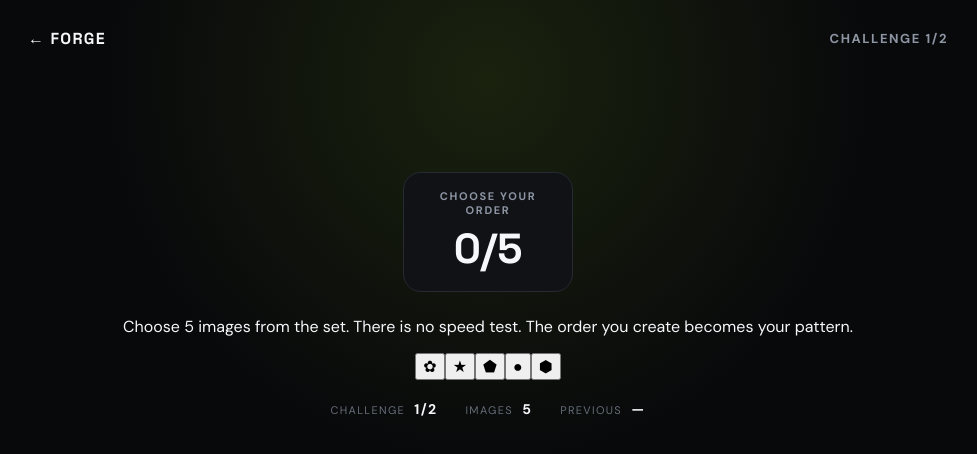
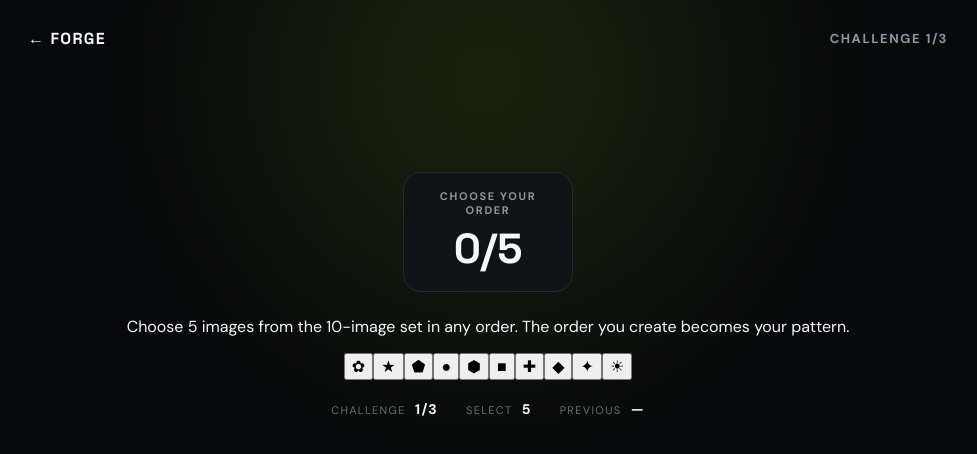
Before and after one commit to Nar-Lod/FORGE, a Next.js app: page /challenges/consistency in a window 1280 px wide. Both pictures are taken after a click on the button "Start Consistency". Shown: the top 454 px of the page, without its empty margins (152-1129 px from the left). Built offline with nearby package versions, Linux system fonts and the light colour scheme.

Commit message:
Add shuffled-position Consistency challenge

```diff
--- a/app/challenges/consistency/page.tsx
+++ b/app/challenges/consistency/page.tsx
@@ -4,11 +4,14 @@ import { useMemo, useState } from "react";
 import Link from "next/link";
 
 const ITEMS = ["●", "■", "▲", "◆", "★", "✚", "✦", "⬟", "⬢", "✿", "☀", "❖"];
-const SETS = [5, 7];
+const SETS = [5, 7, 7];
 
-function makeSet(count: number) {
-  const shuffled = [...ITEMS].sort(() => Math.random() - 0.5);
-  return shuffled.slice(0, count);
+function makeSet(count = 10) {
+  return [...ITEMS].sort(() => Math.random() - 0.5).slice(0, count);
+}
+
+function shuffle<T>(items: T[]) {
+  return [...items].sort(() => Math.random() - 0.5);
 }
 
 export default function ConsistencyChallenge() {
@@ -23,11 +26,11 @@ export default function ConsistencyChallenge() {
 
   const count = SETS[challenge];
   const selected = phase === "first" ? firstPick : secondPick;
+  const shuffledPositions = challenge === 2 && phase === "second";
 
   const beginChallenge = (index: number) => {
-    const set = makeSet(SETS[index]);
     setChallenge(index);
-    setImages(set);
+    setImages(makeSet());
     setFirstPick([]);
     setSecondPick([]);
     setPhase("first");
@@ -41,23 +44,30 @@ export default function ConsistencyChallenge() {
   };
 
   const choose = (image: string) => {
-    if (selected.includes(image)) return;
-    if (selected.length >= count) return;
-    if (phase === "first") setFirstPick([...firstPick, image]);
-    else setSecondPick([...secondPick, image]);
+    if (selected.includes(image) || selected.length >= count) return;
+    if (phase === "first") setFirstPick((current) => [...current, image]);
+    else setSecondPick((current) => [...current, image]);
   };
 
   const redo = () => {
+    if (challenge === 2) setImages(shuffle(firstPick));
     setSecondPick([]);
     setPhase("second");
   };
 
   const submit = () => {
-    const score = firstPick.length === 0 ? 0 : Math.round(
-      (secondPick.filter((x, i) => x === firstPick[i]).length / firstPick.length) * 100,
-    );
+    const score =
+      firstPick.length === 0
+        ? 0
+        : Math.round(
+            (secondPick.filter((item, index) => item === firstPick[index]).length /
+              firstPick.length) *
+              100,
+          );
+
     const nextScores = [...scores, score];
     setScores(nextScores);
+
     if (challenge === SETS.length - 1) setFinished(true);
     else beginChallenge(challenge + 1);
   };
@@ -71,7 +81,9 @@ export default function ConsistencyChallenge() {
     <main className="game-shell">
       <div className="game-topbar">
         <Link href="/" className="game-back">← FORGE</Link>
-        <div className="game-progress">{started && !finished ? `CHALLENGE ${challenge + 1}/2` : "CONSISTENCY"}</div>
+        <div className="game-progress">
+          {started && !finished ? "CHALLENGE " + (challenge + 1) + "/3" : "CONSISTENCY"}
+        </div>
       </div>
 
       {!started && (
@@ -79,11 +91,14 @@ export default function ConsistencyChallenge() {
           <div className="eyebrow">CONSISTENCY · REPEATABILITY</div>
           <h1>Can you repeat what you just did?</h1>
           <p>
-            First choose the images in an order that feels natural. Then repeat the same selection
-            in exactly the same order. Your consistency is based on how closely the second attempt
-            matches the first—not how quickly you tap.
+            First choose your own order. Then reproduce that exact order. In the final challenge,
+            the positions change, so you must remember the images themselves—not where you first saw them.
           </p>
-          <div className="rule-pills"><span>5 images</span><span>Then 7</span><span>Order matters</span></div>
+          <div className="rule-pills">
+            <span>5 from 10</span>
+            <span>7 from 10</span>
+            <span>7 with shuffled positions</span>
+          </div>
           <button className="btn btn-primary" onClick={start}>Start Consistency</button>
         </section>
       )}
@@ -91,22 +106,32 @@ export default function ConsistencyChallenge() {
       {started && !finished && (
         <section className="game-stage">
           <div className="target-card">
-            <span>{phase === "first" ? "CHOOSE YOUR ORDER" : "REPEAT YOUR ORDER"}</span>
+            <span>
+              {phase === "first"
+                ? "CHOOSE YOUR ORDER"
+                : shuffledPositions
+                  ? "REBUILD YOUR ORDER"
+                  : "REPEAT YOUR ORDER"}
+            </span>
             <strong>{selected.length}/{count}</strong>
           </div>
 
           <p className="game-hint">
             {phase === "first"
-              ? `Choose ${count} images from the set. There is no speed test. The order you create becomes your pattern.`
-              : `Now repeat the exact same ${count} images in the same order. Do not rely on speed.`}
+              ? "Choose " + count + " images from the 10-image set in any order. The order you create becomes your pattern."
+              : shuffledPositions
+                ? "The same " + count + " images are here, but their positions have changed. Select them in the exact order you chose before."
+                : "Now repeat the exact same " + count + " images in the same order. There is no speed test."}
           </p>
 
           <div className="consistency-image-grid">
             {images.map((image) => (
               <button
                 key={image}
-                className={`consistency-image ${selected.includes(image) ? "selected" : ""}`}
+                type="button"
+                className={"consistency-image " + (selected.includes(image) ? "selected" : "")}
                 onClick={() => choose(image)}
+                aria-label={"Choose " + image}
               >
                 <span>{image}</span>
                 {selected.includes(image) && <small>{selected.indexOf(image) + 1}</small>}
@@ -115,16 +140,19 @@ export default function ConsistencyChallenge() {
           </div>
 
           {selected.length === count && phase === "first" && (
-            <button className="btn btn-primary" onClick={redo}>Repeat the order</button>
+            <button className="btn btn-primary" onClick={redo}>
+              {challenge === 2 ? "Shuffle positions & rebuild" : "Repeat the order"}
+            </button>
           )}
+
           {selected.length === count && phase === "second" && (
             <button className="btn btn-primary" onClick={submit}>Check consistency</button>
           )}
 
           <div className="live-stats">
-            <span>CHALLENGE <b>{challenge + 1}/2</b></span>
-            <span>IMAGES <b>{count}</b></span>
-            <span>PREVIOUS <b>{scores.length ? `${scores[scores.length - 1]}%` : "—"}</b></span>
+            <span>CHALLENGE <b>{challenge + 1}/3</b></span>
+            <span>SELECT <b>{count}</b></span>
+            <span>PREVIOUS <b>{scores.length ? scores[scores.length - 1] + "%" : "—"}</b></span>
           </div>
         </section>
       )}
@@ -137,11 +165,11 @@ export default function ConsistencyChallenge() {
           <div className="result-stats">
             <div><strong>{scores[0]}%</strong><span>5-image match</span></div>
             <div><strong>{scores[1]}%</strong><span>7-image match</span></div>
-            <div><strong>2</strong><span>challenges</span></div>
+            <div><strong>{scores[2]}%</strong><span>shuffled-position match</span></div>
           </div>
           <p>
-            This score reflects how reliably you reproduced your own decisions. The aim is not to
-            tap faster; it is to create a pattern and reproduce it accurately.
+            This score reflects how reliably you reproduced your own decisions. The final challenge
+            removes position memory: the images move, but your original order stays the same.
           </p>
           <div className="cta-row">
             <button className="btn btn-primary" onClick={start}>Try again</button>
```
